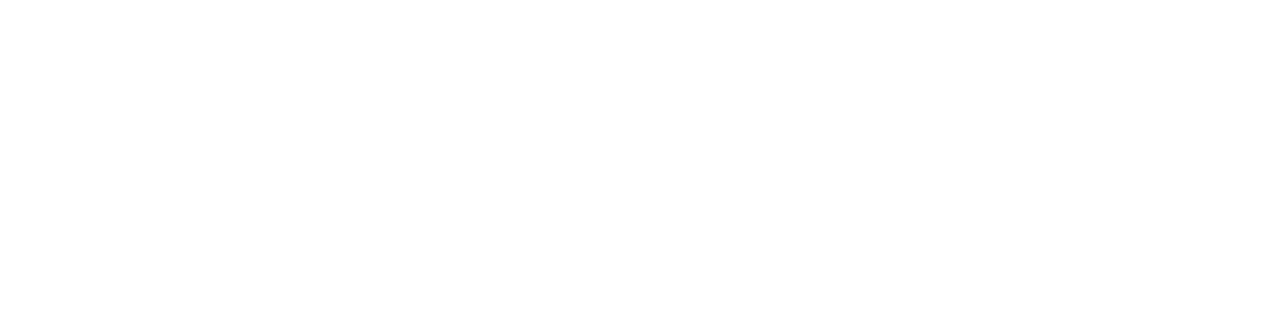
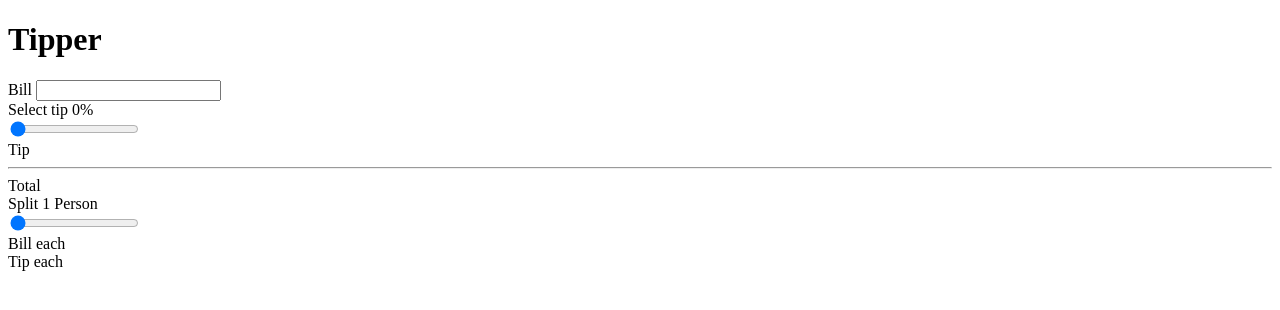
Before and after one commit to neiloysdir/tipper, a plain HTML site: page index.html in a window 1280 px wide. Drawn offline with Linux system fonts and the light colour scheme.

Commit message:
base structure

```diff
--- a/index.html
+++ b/index.html
@@ -10,6 +10,47 @@
     <title>tipper</title>
 </head>
 <body>
-
+    <main>
+        <h1>Tipper</h1>
+        <section class="tipCalculation">
+            <div class="bills">
+                <label for="yourBill">Bill</label>
+                <input type="number" name="your bill" id="yourBill">
+            </div>
+            <div class="tipPercentage">
+                <div class="percentageSlider">
+                    <label for="tipInput">Select tip</label>
+                    <span id="tipPercent">0%</span>
+                </div>
+                <input type="range" value="0" name="tip input" id="tipInput">
+            </div>
+            <div class="tipAmount">
+                <span>Tip</span>
+                <span id="tipValue"></span>
+            </div>
+            <hr>
+            <div class="totalAmount">
+                <span>Total</span>
+                <span id="totalWithTip"></span>
+            </div>
+        </section>
+        <section class="splitSection">
+            <div class="numberOfPersons">
+                <div class="personRange">
+                    <label for="splitInput">Split</label>
+                    <span id="splitValue">1 Person</span>
+                </div>
+                <input type="range" min="1" value="1" name="split Input" id="splitInput">
+            </div>
+            <div class="billForPersons">
+                <span>Bill each</span>
+                <span id="billEach"></span>
+            </div>
+            <div class="tipForEach">
+                <span>Tip each</span>
+                <span id="tipEach"></span>
+            </div>
+        </section>
+    </main>
 </body>
 </html>
```
